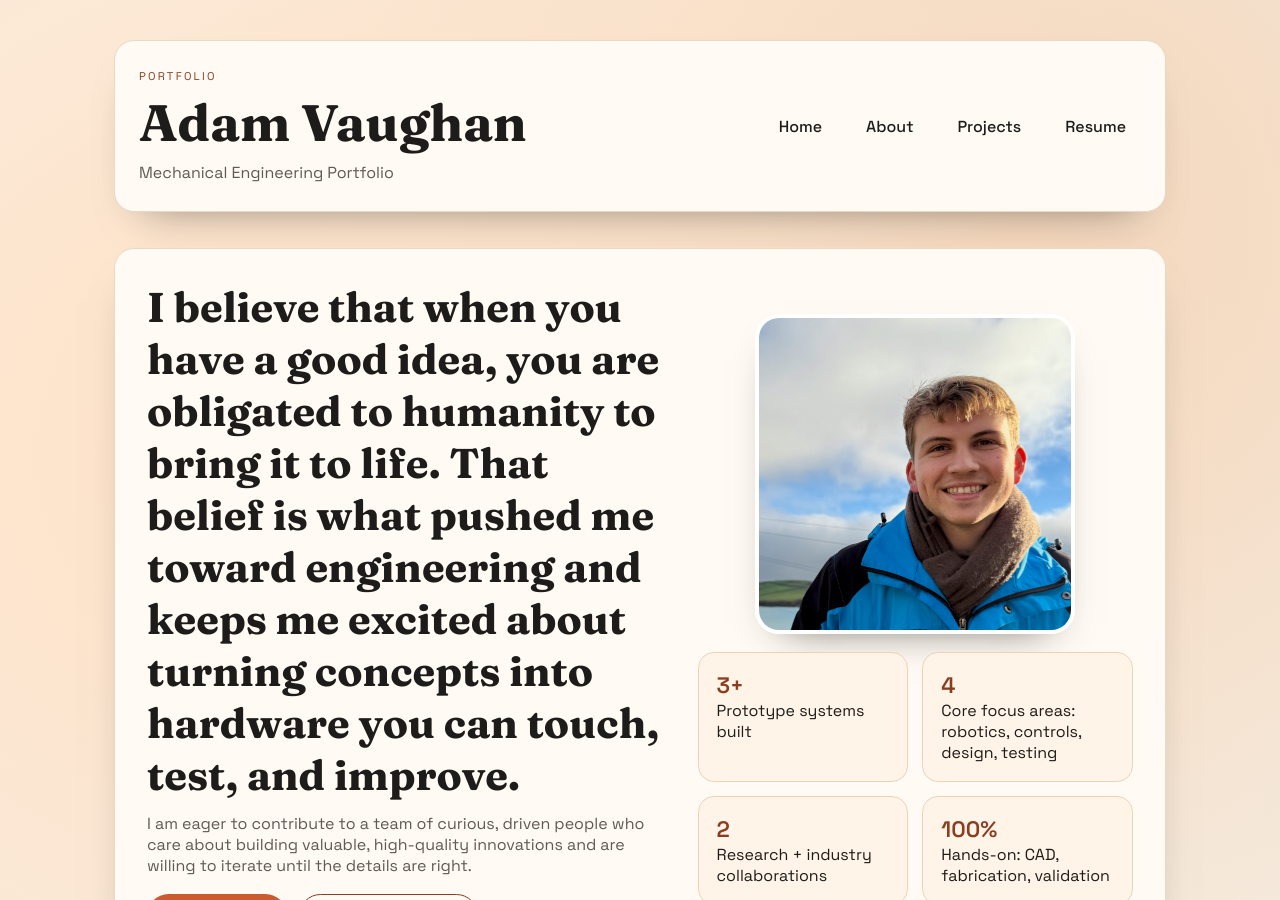
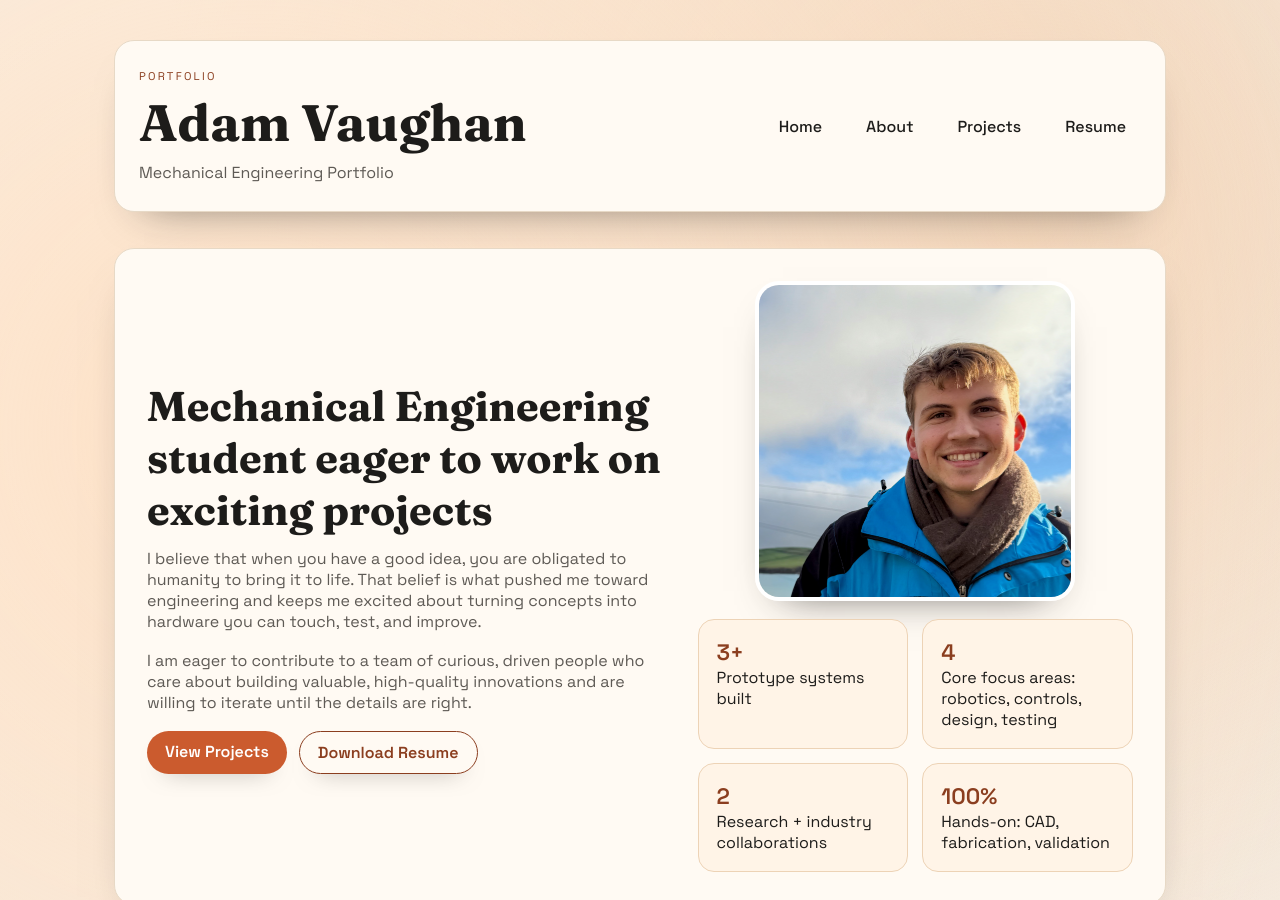
Before and after one commit to adamvaughan10/adamvaughan10.github.io, a Jekyll site: the page built from index.md, in a window 1280 px wide and 900 px high. Built offline with Jekyll 4.4.1, drawn with Linux system fonts in a browser that asks for light colours.

Commit message:
updated index:

```diff
--- a/index.md
+++ b/index.md
@@ -5,8 +5,9 @@ title: Home
 
 <section class="hero">
   <div>
-    <h2>I believe that when you have a good idea, you are obligated to humanity to bring it to life. That belief is what pushed me toward engineering and keeps me excited about turning concepts into hardware you can touch, test, and improve.
-  </h2>
+  <h2>Mechanical Engineering student eager to work on exciting projects</h2>
+  <p>I believe that when you have a good idea, you are obligated to humanity to bring it to life. That belief is what pushed me toward engineering and keeps me excited about turning concepts into hardware you can touch, test, and improve.
+  </p>
     <p>I am eager to contribute to a team of curious, driven people who care about building valuable, high-quality innovations and are willing to iterate until the details are right.</p>
     <div class="hero-actions">
       <a class="button" href="{{ '/projects.html' | relative_url }}">View Projects</a>
```
Also changed, not shown: about.md (+0 -2 lines).
